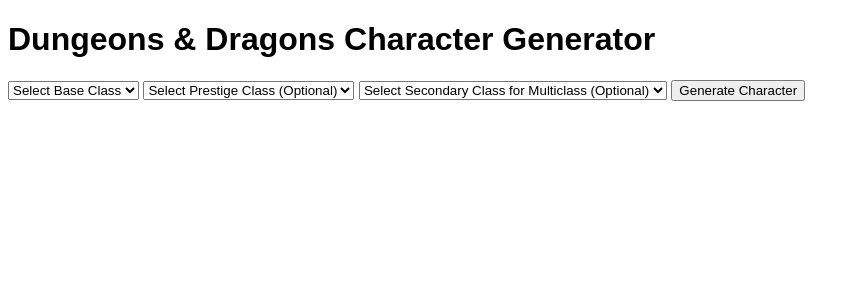
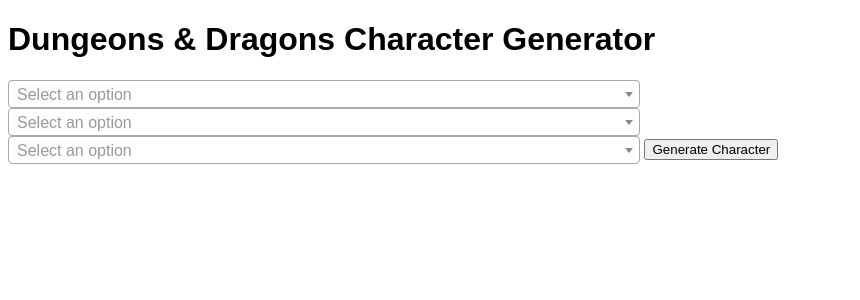
Before and after one commit to Seren-Smith/dnd-character-generator, a Flask app: template templates/index.html in a window 1280 px wide. Shown: the top 300 px of the page, without its empty margins (0-860 px from the left). Run offline with Flask 2, Linux system fonts and the light colour scheme; the template is opened without the code that fills it, so the values that code supplies are empty; some libraries are stand-ins or nearby versions.

Commit message:
Update index.html

```diff
--- a/templates/index.html
+++ b/templates/index.html
@@ -2,33 +2,45 @@
 <html lang="en">
 <head>
     <meta charset="UTF-8">
+    <meta name="viewport" content="width=device-width, initial-scale=1.0">
     <title>D&D Character Generator</title>
     <link rel="stylesheet" href="/static/css/style.css">
+    <link href="https://cdn.jsdelivr.net/npm/select2@4.3.0/dist/css/select2.min.css" rel="stylesheet" />
 </head>
 <body>
     <h1>Dungeons & Dragons Character Generator</h1>
     <div id="characterForm">
-        <select id="classSelect">
-            <option value="">Select Base Class</option>
+        <select id="classSelect" style="width: 50%;">
+            <option></option> <!-- for allowing clear -->
             {% for class in base_classes %}
-            <option value="{{ class }}">{{ class }}</option>
+            <option value="{{ class['name'] }}">{{ class['name'] }}</option>
             {% endfor %}
         </select>
-        <select id="prestigeSelect">
-            <option value="">Select Prestige Class (Optional)</option>
+        <select id="prestigeSelect" style="width: 50%;">
+            <option></option> <!-- for allowing clear -->
             {% for prestige in prestige_classes %}
-            <option value="{{ prestige }}">{{ prestige }}</option>
+            <option value="{{ prestige['name'] }}">{{ prestige['name'] }}</option>
             {% endfor %}
         </select>
-        <select id="multiClassSelect">
-            <option value="">Select Secondary Class for Multiclass (Optional)</option>
+        <select id="multiClassSelect" style="width: 50%;">
+            <option></option> <!-- for allowing clear -->
             {% for class in base_classes %}
-            <option value="{{ class }}">{{ class }}</option>
+            <option value="{{ class['name'] }}">{{ class['name'] }}</option>
             {% endfor %}
         </select>
         <button onclick="generateCharacter()">Generate Character</button>
     </div>
     <div id="characterOutput"></div>
+    <script src="https://ajax.googleapis.com/ajax/libs/jquery/3.5.1/jquery.min.js"></script>
+    <script src="https://cdn.jsdelivr.net/npm/select2@4.3.0/dist/js/select2.min.js"></script>
     <script src="/static/js/script.js"></script>
+    <script>
+    $(document).ready(function() {
+        $('#classSelect, #prestigeSelect, #multiClassSelect').select2({
+            placeholder: "Select an option",
+            allowClear: true
+        });
+    });
+    </script>
 </body>
 </html>
```
